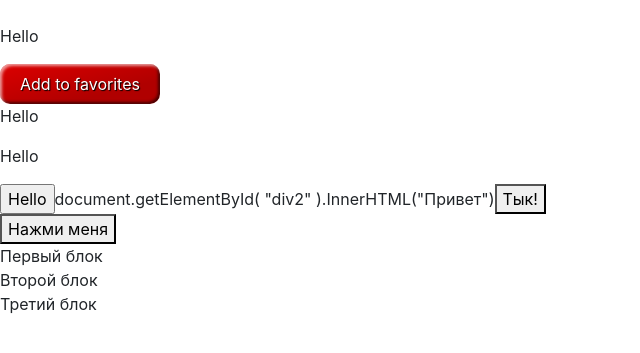
After one commit to yurashkurenko/flaskMV, a Flask app: template flaskMVP/templates/hello2.html in a window 1280 px wide. The commit adds this page. Shown: the top 353 px of the page, without its empty margins (0-640 px from the left). Run offline with Flask 2, Linux system fonts and the light colour scheme; the template is opened without the code that fills it, so the values that code supplies are empty; some libraries are stand-ins or nearby versions.

Commit message:
last today

```diff
--- /dev/null
+++ b/flaskMVP/templates/hello2.html
@@ -0,0 +1,71 @@
+<!DOCTYPE html>
+<html lang="en">
+<head>
+    <link rel="stylesheet" href="https://stackpath.bootstrapcdn.com/bootstrap/4.3.1/css/bootstrap.min.css" integrity="sha384-ggOyR0iXCbMQv3Xipma34MD+dH/1fQ784/j6cY/iJTQUOhcWr7x9JvoRxT2MZw1T" crossorigin="anonymous">
+    <title>{% block title %}Engineering 67{% endblock %}</title>
+<style>
+.styled {
+    border: 0;
+    line-height: 2.5;
+    padding: 0 20px;
+    font-size: 1rem;
+    text-align: center;
+    color: #fff;
+    text-shadow: 1px 1px 1px #000;
+    border-radius: 10px;
+    background-color: rgba(220, 0, 0, 1);
+    background-image: linear-gradient(to top left, rgba(0, 0, 0, 0.2), rgba(0, 0, 0, 0.2) 30%, rgba(0, 0, 0, 0));
+    box-shadow: inset 2px 2px 3px rgba(255, 255, 255, 0.6), inset -2px -2px 3px rgba(0, 0, 0, 0.6);
+}
+
+.styled:hover {
+    background-color: rgba(255, 0, 0, 1);
+}
+
+.styled:active {
+    box-shadow: inset -2px -2px 3px rgba(255, 255, 255, 0.6), inset 2px 2px 3px rgba(0, 0, 0, 0.6);
+}
+
+</style>
+
+</head>
+<body>
+<div id="div2">
+<p>Hello</p>
+</div>
+<div id="div1">
+<input class="favorite styled"
+       type="button"
+       value="Add to favorites">
+
+<p>Hello</p>
+</div>
+<div id="div1">
+<p id="iddqd">Hello</p>
+<input type="button" value="Hello">document.getElementById( "div2" ).InnerHTML("Привет")</input><button name="button">Тык!</button>
+</div>
+		<button onclick = "myFunc()">Нажми меня</button> <!-- добавляем атрибут событий onclick -->
+		<div id = "first">Первый блок</div>
+		<div id = "second">Второй блок</div>
+		<div id = "third">Третий блок</div>
+		<script>
+		let str123='<p>Начальное значение</p>';
+
+	function myFunc(str123) {
+	  let first = document.getElementById( "first" ),   // выбираем элемент с идентификатором first
+	      second = document.getElementById( "second" ), // выбираем элемент с идентификатором second
+	      third = document.getElementById( "third" );   // выбираем элемент с идентификатором third
+		  fourth = document.getElementById( "iddqd" );   // выбираем элемент с идентификатором third
+		  stringhtml='<p>Привет<p>Пока</p></p>';
+	  first.style.color = "red";    // изменяем цвет текста у элемента
+	  second.style.color = "green"; // изменяем цвет текста у элемента
+	  third.style.color = "blue";   // изменяем цвет текста у элемента
+	  fourth.style.color = "red";
+	  str123=str123+'<p>Продолжение</p>';
+	  fourth.innerHTML = str123;
+	  <!-- str123=str123+'<p>Продолжение</p>'; -->
+	  	  }
+		</script>
+
+</body>
+</html>
--- a/flaskMVP/templates/paraform.html
+++ b/flaskMVP/templates/paraform.html
@@ -87,7 +87,11 @@ formstring12=
 	 <tr>
 		<div><p id="paralog123">Параметры</p>
 		</div>
+	 </tr>
 	 <tr>
+	<label for="customRange2">Example range</label>
+	<input type="range" class="custom-range" min="0" max="100" id="customRange2">
+	</tr>
   </tbody>
 </table>
 </form>
```
Also changed, not shown: flaskMVP/templates/hello3.html (added, +69 -0 lines), flaskMVP/templates/новый.html (added, +25 -0 lines), flaskMVP/templates/новый2.html (added, +25 -0 lines), flaskMVP/favicon.ico (added), flaskMVP/templates/favicon.ico (added).
